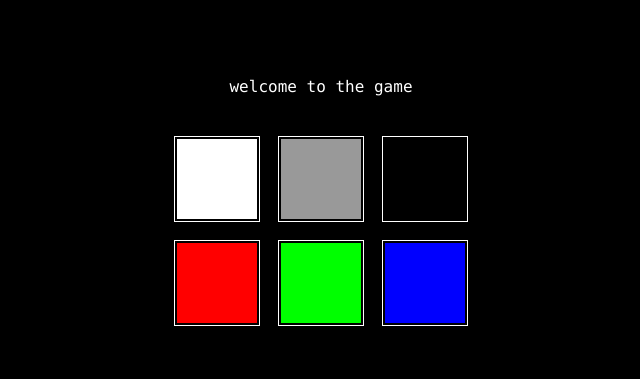
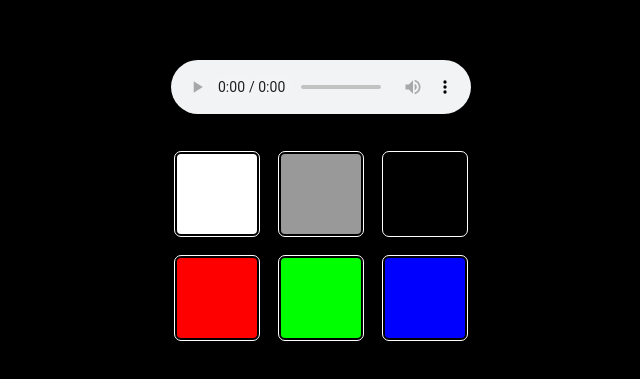
Before and after one commit to parkerray/puzzled, a Next.js app: page / in a window 1280 px wide. Shown: the part 201-580 px from the top of the page, without its empty margins (319-959 px from the left). Built offline with nearby package versions, Linux system fonts and the light colour scheme.

Commit message:
v1 ready!

```diff
--- a/app/components/ColorChoice.tsx
+++ b/app/components/ColorChoice.tsx
@@ -1,13 +1,17 @@
+import { MouseEventHandler } from "react";
+
 type ColorChoiceProps = {
   name: string;
   hex: string;
+  action: MouseEventHandler;
 };
 
-export default function ColorChoice({ name, hex }: ColorChoiceProps) {
+export default function ColorChoice({ name, hex, action }: ColorChoiceProps) {
   return (
     <div
-      className='p-10 outline outline-1 outline-white outline-offset-2 cursor-pointer'
+      className='p-10 rounded outline outline-1 outline-white outline-offset-2 cursor-pointer'
       style={{ backgroundColor: hex }}
+      onClick={action}
     ></div>
   );
 }
--- /dev/null
+++ b/app/components/Video.tsx
@@ -0,0 +1,11 @@
+export default function Video() {
+  return (
+    <iframe
+      width='560'
+      height='315'
+      src='https://www.youtube.com/embed/dQw4w9WgXcQ'
+      title='YouTube video player'
+      allow='accelerometer; autoplay; clipboard-write; encrypted-media; gyroscope; picture-in-picture; web-share'
+    ></iframe>
+  );
+}
--- a/app/page.tsx
+++ b/app/page.tsx
@@ -1,4 +1,8 @@
+"use client";
+
 import ColorChoice from "./components/ColorChoice";
+import Video from "./components/Video";
+import { useState } from "react";
 
 const colors = [
   { name: "white", hex: "#ffffff" },
@@ -9,15 +13,49 @@ const colors = [
   { name: "blue", hex: "#0000ff" },
 ];
 
+const key = ["red", "black", "red", "black"];
+
 export default function Home() {
+  const [attempt, setAttempt] = useState(["blue", "blue", "blue", "blue"]);
+
+  const updateAttempt = (color: string) => {
+    setAttempt([attempt[1], attempt[2], attempt[3], color]);
+    console.log(checkAttempt(attempt));
+  };
+
+  const checkAttempt = (attempt: any) => {
+    let correctAnswers = 0;
+    for (let i = 0; i < 4; i++) {
+      if (key[i] == attempt[i]) {
+        correctAnswers++;
+      }
+    }
+    return correctAnswers >= 4;
+  };
+
   return (
     <div className='flex flex-col items-center justify-center min-h-screen min-w-full p-8'>
-      <p className='mb-10'>welcome to the game</p>
-      <div className='grid grid-cols-3 gap-6'>
-        {colors.map((color) => (
-          <ColorChoice key={color.name} name={color.name} hex={color.hex} />
-        ))}
-      </div>
+      {checkAttempt(attempt) ? (
+        <Video />
+      ) : (
+        <>
+          <div className='mb-10'>
+            <audio controls>
+              <source src='notes.ogg' type='audio/ogg'></source>
+            </audio>
+          </div>
+          <div className='grid grid-cols-3 gap-6'>
+            {colors.map((color) => (
+              <ColorChoice
+                key={color.name}
+                name={color.name}
+                hex={color.hex}
+                action={() => updateAttempt(color.name)}
+              />
+            ))}
+          </div>
+        </>
+      )}
     </div>
   );
 }
--- a/next.config.js
+++ b/next.config.js
@@ -1,4 +1,6 @@
 /** @type {import('next').NextConfig} */
-const nextConfig = {}
+const nextConfig = {
+
+}
 
 module.exports = nextConfig
```
Also changed, not shown: package.json (+3 -7 lines), 2 other files (tests, documents, lock files or other folders).
